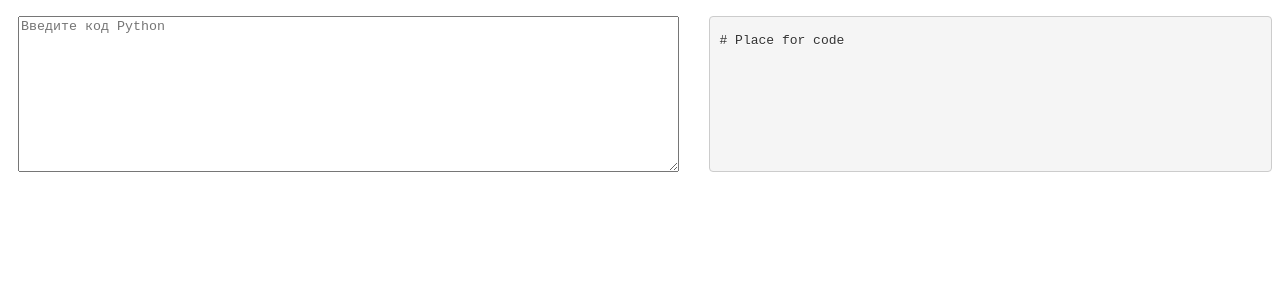
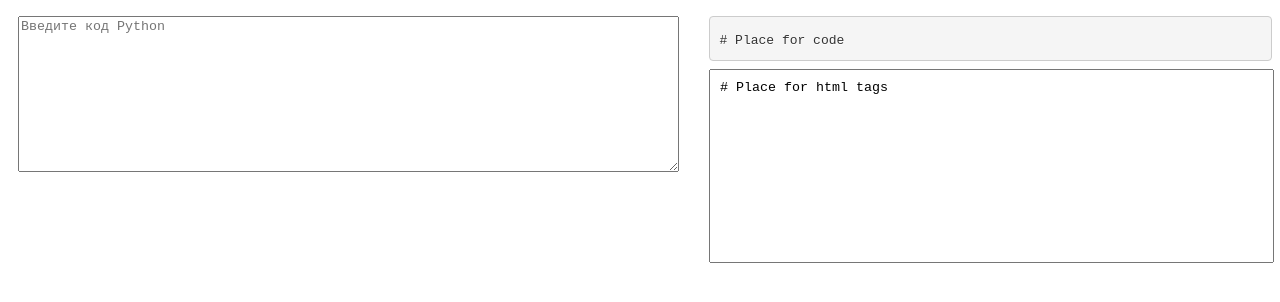
Before and after one commit to pelid/anki-syntaxhighlight, a plain HTML site: page index.html in a window 1280 px wide. Drawn offline with Linux system fonts and the light colour scheme.

Commit message:
add html tags to output

```diff
--- a/index.html
+++ b/index.html
@@ -7,10 +7,11 @@
 <body>
   <div style="display: flex;">
     <textarea id="pycode" rows="10" cols="80" oninput="renderCode()" placeholder="Введите код Python" style="margin: 8px 30px 8px 10px;"></textarea>
-    <pre class="language-python" style="flex-grow:1;"><code id="highlighted-code"></code></pre>
+    <div style="flex-grow:1;">
+      <pre class="language-python"><code id="highlighted-code"></code></pre>
+      <textarea readonly id="code-html-tags" style="width: calc(100% - 20px); padding: 10px; resize: none; height: 100%;"></textarea>
+    </div>
   </div>
-
-
 
   <script src="./prism.js" data-manual></script>
 
@@ -20,8 +21,11 @@
       // TODO add languages selector ?
       const html = Prism.highlight(textarea.value, Prism.languages.python, 'python');
       document.getElementById('highlighted-code').innerHTML = html || '# Place for code';
+
+      const outputTextarea = document.getElementById('code-html-tags');
+      outputTextarea.value = html && `<pre class="language-python"><code>${html}</code></pre>` || '# Place for html tags';
     }
-    renderCode()
+    renderCode();
   </script>
 
 </body>
```
